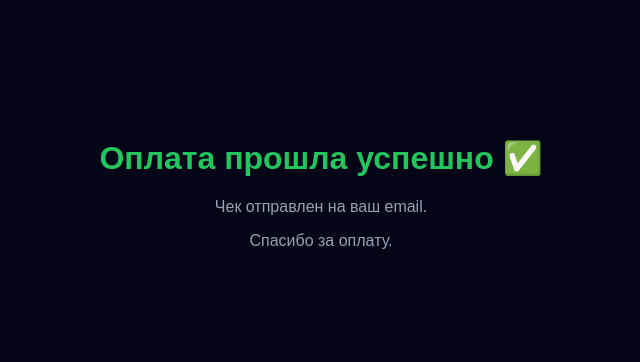
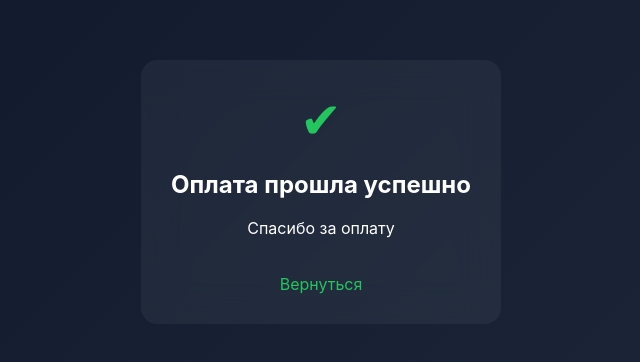
Before and after one commit to sevik2302/payment-server, a website: page public/success.html in a window 1280 px wide. Shown: the part 208-570 px from the top of the page, without its empty margins (319-959 px from the left). Drawn offline with Linux system fonts and the light colour scheme.

Commit message:
Update success.html

```diff
--- a/public/success.html
+++ b/public/success.html
@@ -3,36 +3,51 @@
 <head>
 <meta charset="UTF-8">
 <meta name="viewport" content="width=device-width, initial-scale=1.0">
-<title>Успешная оплата</title>
+<title>Оплата успешна</title>
 
 <style>
 body {
-  margin: 0;
-  font-family: Arial;
-  background: #020617;
-  color: #fff;
-  display: flex;
-  justify-content: center;
-  align-items: center;
-  height: 100vh;
+    margin:0;
+    font-family:-apple-system,BlinkMacSystemFont,"Segoe UI",Roboto;
+    background: linear-gradient(135deg, #0f172a, #1e293b);
+    display:flex;
+    justify-content:center;
+    align-items:center;
+    height:100vh;
+    color:white;
 }
 
-.card {
-  text-align: center;
+.container {
+    text-align:center;
+    background: rgba(255,255,255,0.05);
+    backdrop-filter: blur(20px);
+    padding:30px;
+    border-radius:16px;
+    animation:fadeIn .5s ease;
 }
 
-h1 { color: #22c55e; }
+.check {
+    font-size:50px;
+    color:#22c55e;
+    margin-bottom:10px;
+}
 
-p { color: #94a3b8; }
+a {
+    display:inline-block;
+    margin-top:20px;
+    color:#22c55e;
+    text-decoration:none;
+}
 </style>
 </head>
 
 <body>
 
-<div class="card">
-  <h1>Оплата прошла успешно ✅</h1>
-  <p>Чек отправлен на ваш email.</p>
-  <p>Спасибо за оплату.</p>
+<div class="container">
+<div class="check">✔</div>
+<h2>Оплата прошла успешно</h2>
+<p>Спасибо за оплату</p>
+<a href="/">Вернуться</a>
 </div>
 
 </body>
```
